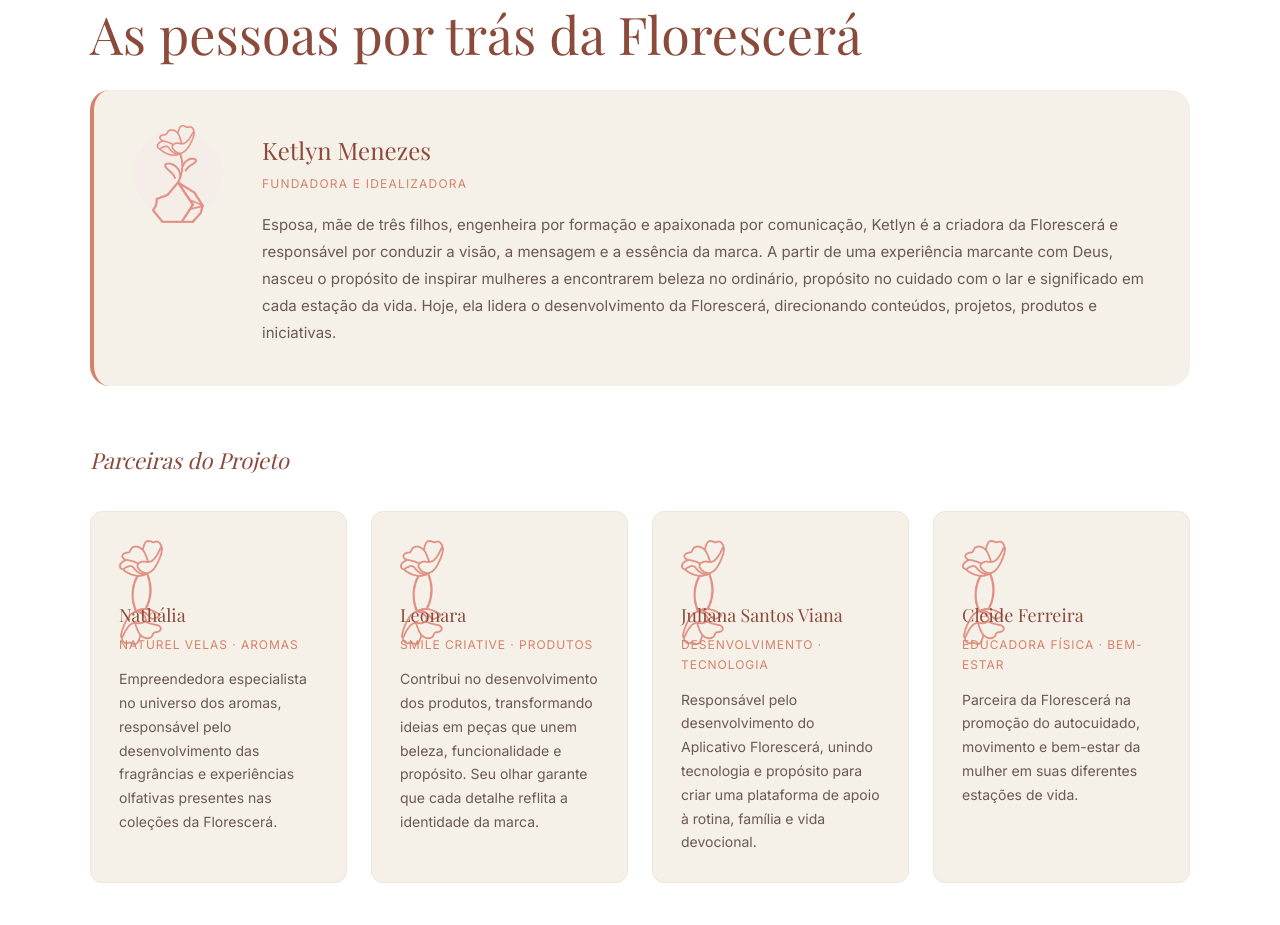
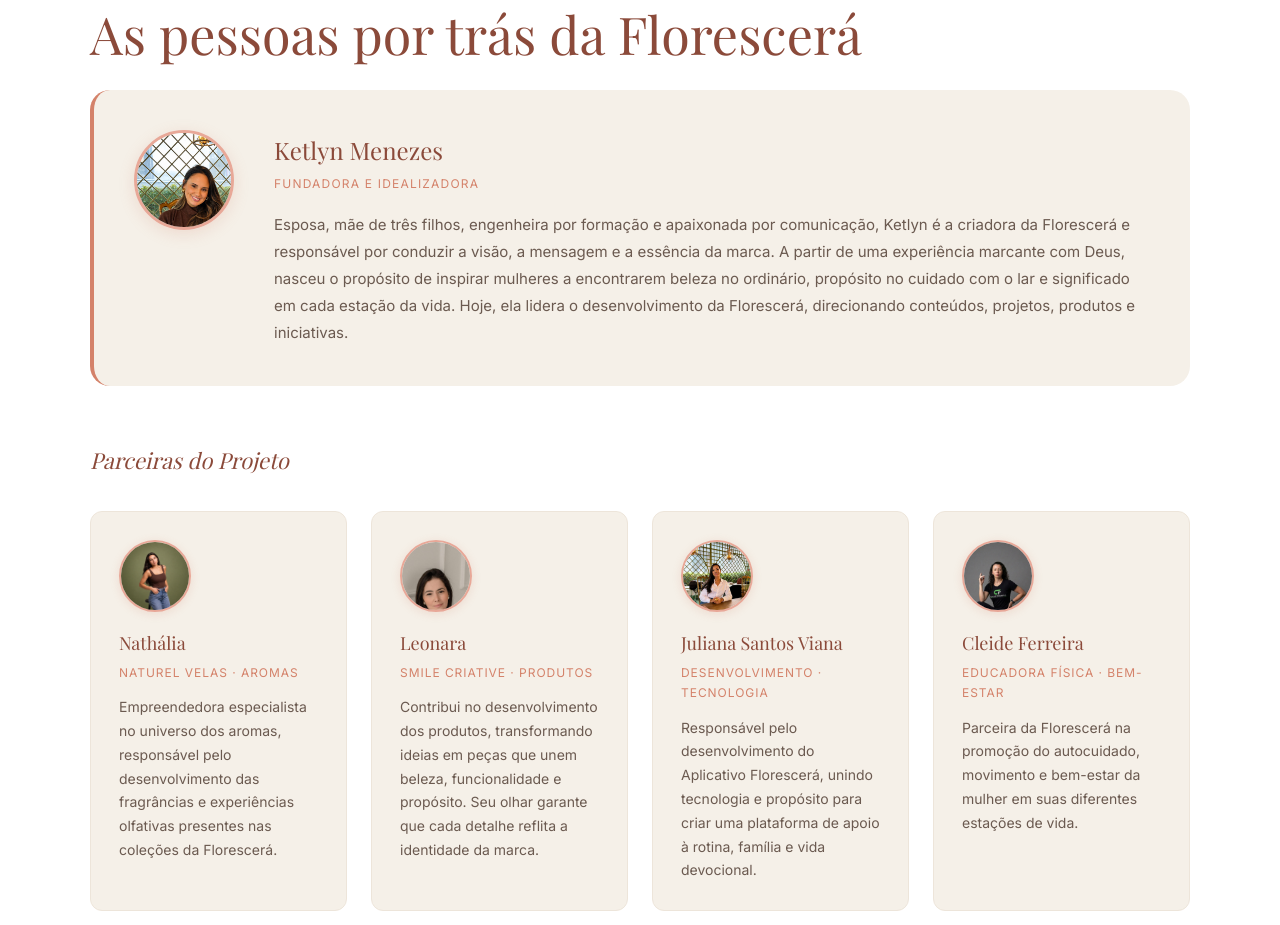
Before and after one commit to ojonathanbar/florescera, a plain HTML site: page index.html in a window 1280 px wide. Shown: the part 2616-3541 px from the top of the page. Drawn offline with nearby package versions, Linux system fonts and the light colour scheme; a web font is replaced by a local one.

Commit message:
Modify avatar dimensions and update team images
Updated avatar and partner photo styles, and replaced images for team members.

```diff
--- a/index.html
+++ b/index.html
@@ -181,14 +181,16 @@
       margin-bottom: 56px;
       border-left: 4px solid var(--rosa);
     }
+    /* Foto fundadora */
     .avatar-box {
-      width: 88px; height: 88px;
+      width: 100px; height: 100px;
       border-radius: 50%;
-      background: var(--rosa-fundo);
-      display: flex; align-items: center; justify-content: center;
+      overflow: hidden;
       flex-shrink: 0;
+      border: 3px solid var(--rosa-claro);
+      box-shadow: 0 4px 16px rgba(212,130,106,0.2);
     }
-    .avatar-box img { width: 52px; height: auto; }
+    .avatar-box img { width: 100%; height: 100%; object-fit: cover; object-position: center top; }
     .time-nome { font-family: var(--serif); font-size: 24px; color: var(--terracota); margin-bottom: 4px; }
     .time-cargo { font-size: 12px; letter-spacing: 0.1em; color: var(--rosa); text-transform: uppercase; margin-bottom: 16px; }
     .time-bio { font-size: 15px; color: var(--texto-suave); line-height: 1.8; }
@@ -202,8 +204,16 @@
       transition: transform 0.2s, box-shadow 0.2s;
     }
     .parceira-card:hover { transform: translateY(-4px); box-shadow: 0 12px 32px rgba(212,130,106,0.15); }
-    .parceira-icone { width: 44px; height: 44px; margin-bottom: 16px; }
-    .parceira-icone img { width: 44px; height: auto; }
+    /* Foto circular das parceiras */
+    .parceira-foto {
+      width: 72px; height: 72px;
+      border-radius: 50%;
+      overflow: hidden;
+      margin-bottom: 16px;
+      border: 2.5px solid var(--rosa-claro);
+      box-shadow: 0 2px 10px rgba(212,130,106,0.2);
+    }
+    .parceira-foto img { width: 100%; height: 100%; object-fit: cover; object-position: center top; }
     .parceira-nome { font-family: var(--serif); font-size: 18px; color: var(--terracota); margin-bottom: 4px; }
     .parceira-role { font-size: 12px; color: var(--rosa); text-transform: uppercase; letter-spacing: 0.08em; margin-bottom: 12px; }
     .parceira-desc { font-size: 14px; color: var(--texto-suave); line-height: 1.7; }
@@ -423,7 +433,7 @@
       </div>
       <div class="time-fundadora reveal" style="transition-delay:0.1s">
         <div class="avatar-box">
-          <img src="simbolo.png" alt="" />
+          <img src="ketlyn.jpg" alt="Ketlyn Menezes" />
         </div>
         <div>
           <p class="time-nome">Ketlyn Menezes</p>
@@ -434,25 +444,25 @@
       <p class="parceiras-titulo reveal">Parceiras do Projeto</p>
       <div class="parceiras-grid">
         <div class="parceira-card reveal" style="transition-delay:0.05s">
-          <div class="parceira-icone"><img src="icone.png" alt="" /></div>
+          <div class="parceira-foto"><img src="nathalia.jpg" alt="Nathália" /></div>
           <p class="parceira-nome">Nathália</p>
           <p class="parceira-role">Naturel Velas · Aromas</p>
           <p class="parceira-desc">Empreendedora especialista no universo dos aromas, responsável pelo desenvolvimento das fragrâncias e experiências olfativas presentes nas coleções da Florescerá.</p>
         </div>
         <div class="parceira-card reveal" style="transition-delay:0.1s">
-          <div class="parceira-icone"><img src="icone.png" alt="" /></div>
+          <div class="parceira-foto"><img src="leonara.jpg" alt="Leonara" /></div>
           <p class="parceira-nome">Leonara</p>
           <p class="parceira-role">Smile Criative · Produtos</p>
           <p class="parceira-desc">Contribui no desenvolvimento dos produtos, transformando ideias em peças que unem beleza, funcionalidade e propósito. Seu olhar garante que cada detalhe reflita a identidade da marca.</p>
         </div>
         <div class="parceira-card reveal" style="transition-delay:0.15s">
-          <div class="parceira-icone"><img src="icone.png" alt="" /></div>
+          <div class="parceira-foto"><img src="juliana.jpg" alt="Juliana Santos Viana" /></div>
           <p class="parceira-nome">Juliana Santos Viana</p>
           <p class="parceira-role">Desenvolvimento · Tecnologia</p>
           <p class="parceira-desc">Responsável pelo desenvolvimento do Aplicativo Florescerá, unindo tecnologia e propósito para criar uma plataforma de apoio à rotina, família e vida devocional.</p>
         </div>
         <div class="parceira-card reveal" style="transition-delay:0.2s">
-          <div class="parceira-icone"><img src="icone.png" alt="" /></div>
+          <div class="parceira-foto"><img src="cleide.jpg" alt="Cleide Ferreira" /></div>
           <p class="parceira-nome">Cleide Ferreira</p>
           <p class="parceira-role">Educadora Física · Bem-estar</p>
           <p class="parceira-desc">Parceira da Florescerá na promoção do autocuidado, movimento e bem-estar da mulher em suas diferentes estações de vida.</p>
```
